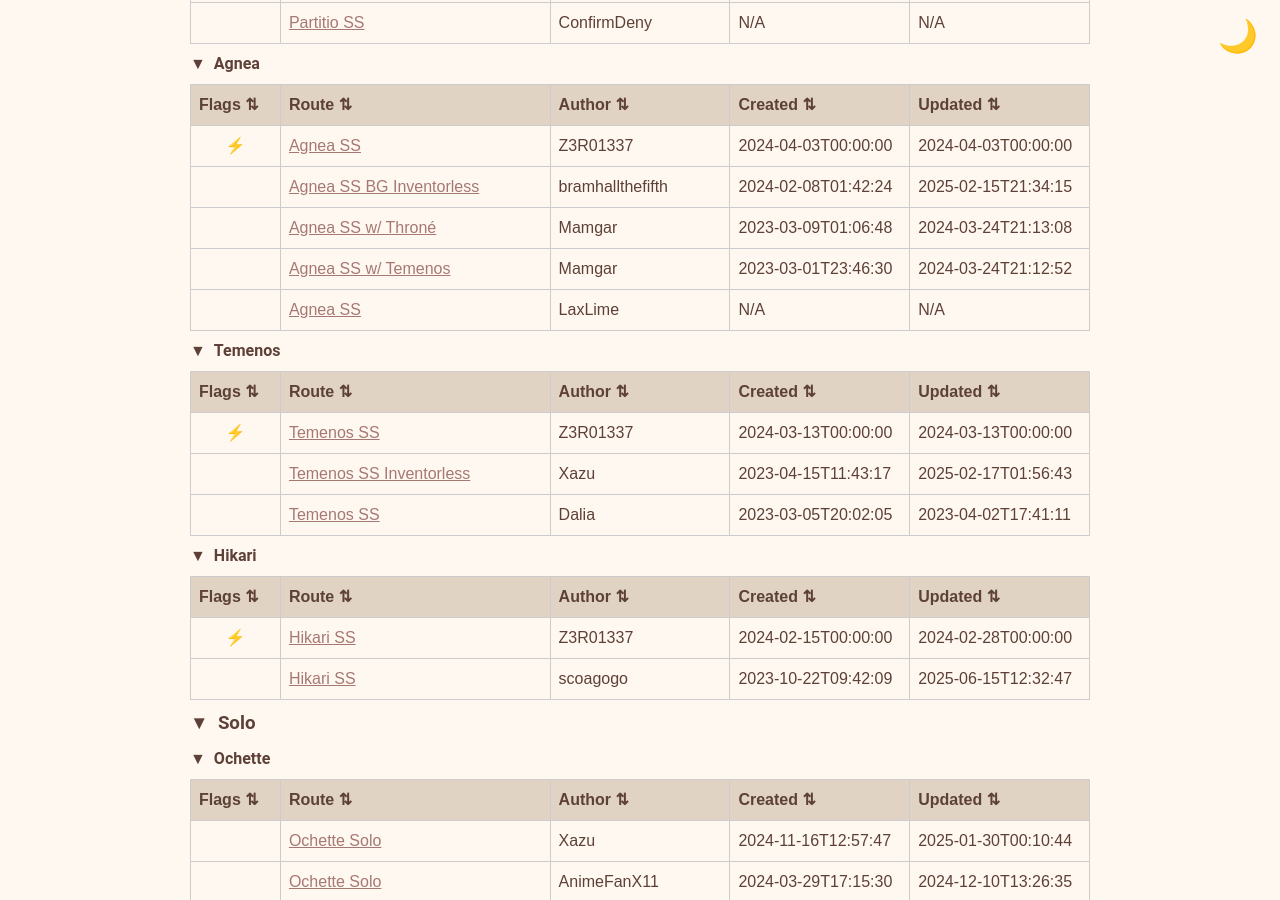
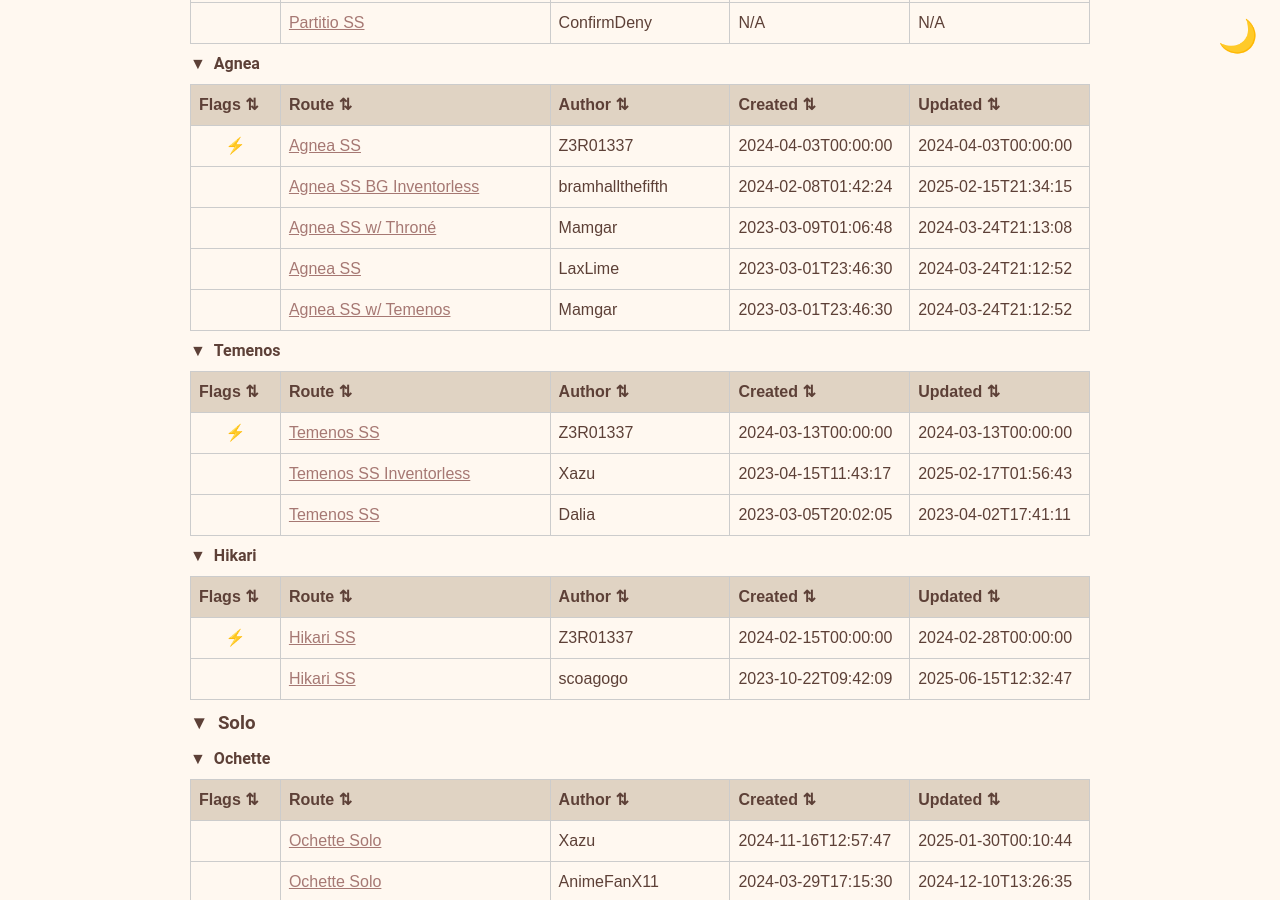
Before and after one commit to yetanotherf0rked/octopath2-stuff, a Jekyll site: the page built from index.html, in a window 1280 px wide and 900 px high, scrolled down 1927 px. Built offline with Jekyll 4.4.1, drawn with Linux system fonts in a browser that asks for light colours; some of the changed text lies outside the part shown.

Commit message:
Update _data/routes-with-timestamps.json with latest timestamps

```diff
--- a/_data/routes-with-timestamps.json
+++ b/_data/routes-with-timestamps.json
@@ -112,7 +112,7 @@
           "author": "Xazu",
           "link": "https://docs.google.com/spreadsheets/d/1qzNO9OsuzGLlGY-Pr48SY0PFZ_VmtKFfSSI0VhELAsE/edit?gid=797872620#gid=797872620",
           "created": "2024-09-19T18:21:21",
-          "updated": "2026-01-05T21:42:20",
+          "updated": "2026-01-06T16:31:41",
           "certainty": "high"
         },
         {
@@ -251,9 +251,9 @@
           "Title": "Agnea SS",
           "author": "LaxLime",
           "link": "https://docs.google.com/document/d/1qU7gI2zzCJm4bDqb9zu2K2Fv9aTY5jXGbGsxF6bvUvM/edit?tab=t.0",
-          "created": null,
-          "updated": null,
-          "certainty": "low"
+          "created": "2023-03-01T23:46:30",
+          "updated": "2024-03-24T21:12:52",
+          "certainty": "high"
         },
         {
           "Title": "Agnea SS w/ Thron\u00e9",
```
